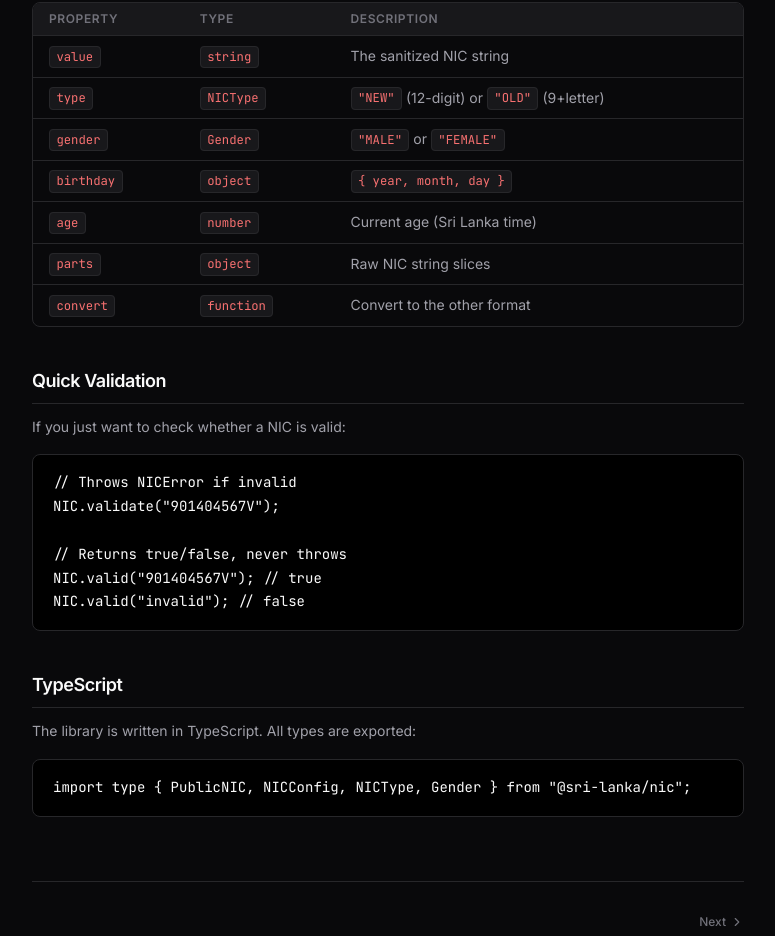
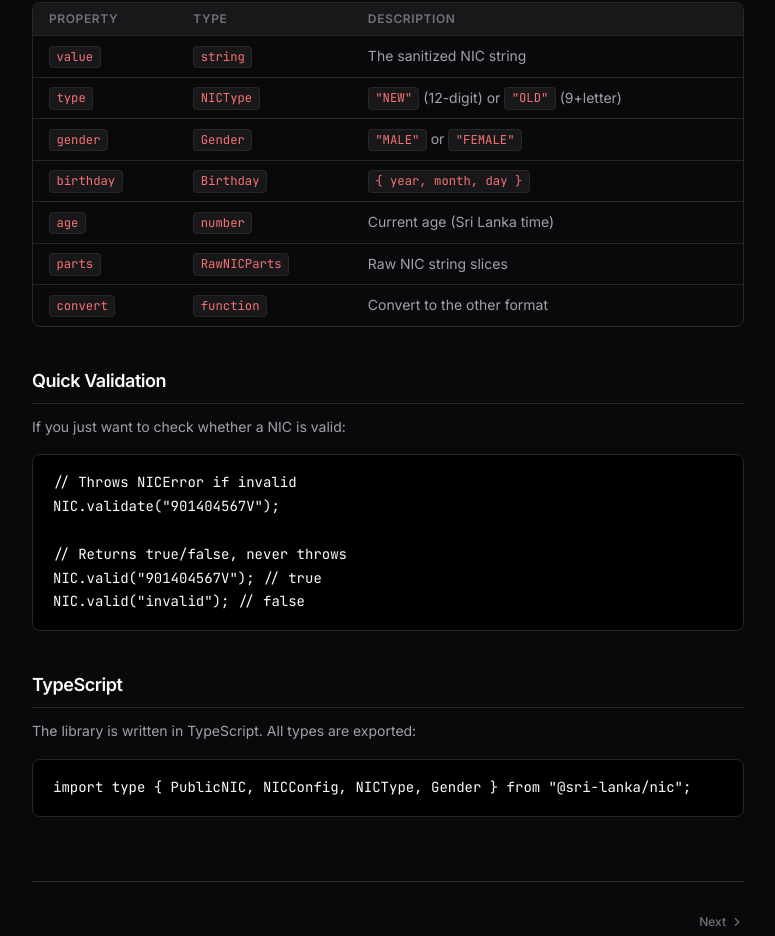
Before and after one commit to vinodliyanage/sri-lanka-nic, a Next.js app in the folder apps/web/: page /docs/getting-started in a window 1280 px wide. Shown: the part 982-1918 px from the top of the page, without its empty margins (384-1159 px from the left). Built offline with nearby package versions, Linux system fonts and the light colour scheme.

Commit message:
docs: improve type definitions in getting started guide

```diff
--- a/apps/web/src/app/docs/getting-started/page.mdx
+++ b/apps/web/src/app/docs/getting-started/page.mdx
@@ -41,15 +41,15 @@ That's it. The library auto-detects the NIC format (old or new), validates it, a
 
 The `.parse()` method returns an object with these properties:
 
-| Property   | Type       | Description                              |
-| ---------- | ---------- | ---------------------------------------- |
-| `value`    | `string`   | The sanitized NIC string                 |
-| `type`     | `NICType`  | `"NEW"` (12-digit) or `"OLD"` (9+letter) |
-| `gender`   | `Gender`   | `"MALE"` or `"FEMALE"`                   |
-| `birthday` | `object`   | `{ year, month, day }`                   |
-| `age`      | `number`   | Current age (Sri Lanka time)             |
-| `parts`    | `object`   | Raw NIC string slices                    |
-| `convert`  | `function` | Convert to the other format              |
+| Property   | Type         | Description                              |
+| ---------- | ----------   | ---------------------------------------- |
+| `value`    | `string`     | The sanitized NIC string                 |
+| `type`     | `NICType`    | `"NEW"` (12-digit) or `"OLD"` (9+letter) |
+| `gender`   | `Gender`     | `"MALE"` or `"FEMALE"`                   |
+| `birthday` | `Birthday`   | `{ year, month, day }`                   |
+| `age`      | `number`     | Current age (Sri Lanka time)             |
+| `parts`    | `RawNICParts`| Raw NIC string slices                    |
+| `convert`  | `function`   | Convert to the other format              |
 
 ## Quick Validation
 
```
